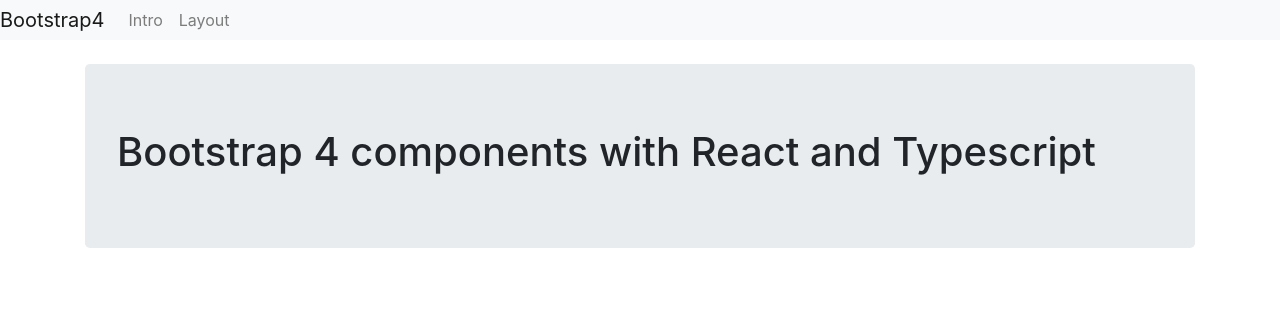
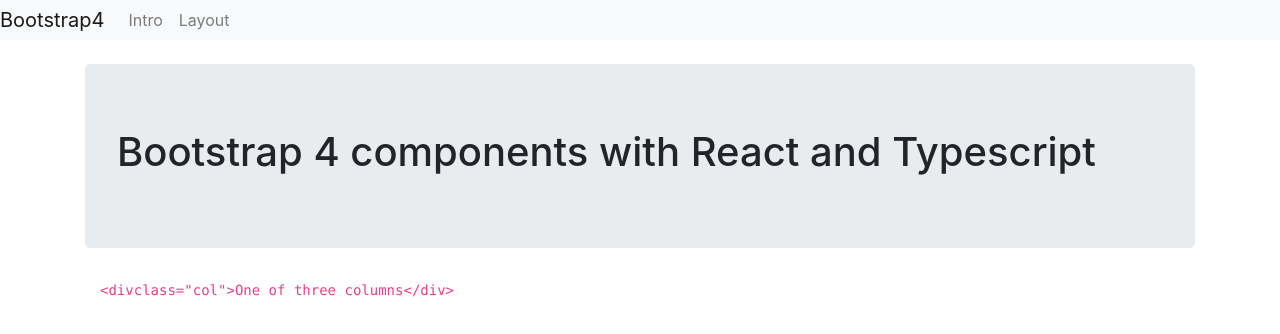
Before and after one commit to gsoulavy/react_typescript_bootstrap4, a React app: page / in a window 1280 px wide. Shown: the top 334 px of the page. Built offline with nearby package versions, Linux system fonts and the light colour scheme.

Commit message:
Add code snippet to Intro

```diff
--- a/src/components/IntroPage.tsx
+++ b/src/components/IntroPage.tsx
@@ -8,6 +8,18 @@
             <Jumbotron>
                 <h1>Bootstrap 4 components with React and Typescript</h1>
             </Jumbotron>
+            <Container>
+                <code className="language-html" data-lang="html">
+                    <div>
+                        <span className="nt">&lt;div</span>
+                        <span className="na">class=</span>
+                        <span className="s">"col"</span>
+                        <span className="nt">&gt;</span>
+                        One of three columns
+                    <span className="nt">&lt;/div&gt;</span>
+                    </div>
+                </code>
+            </Container>
         </Container>
     );
 };
```
